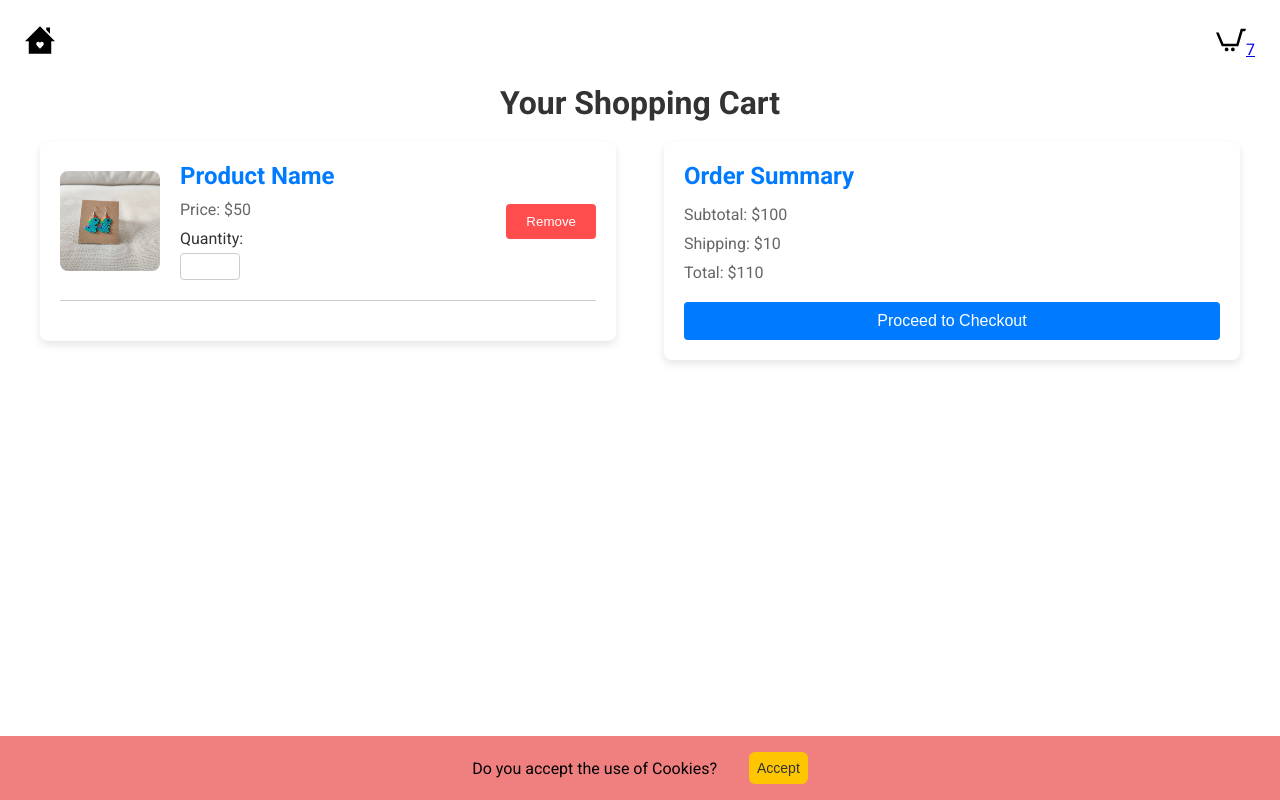
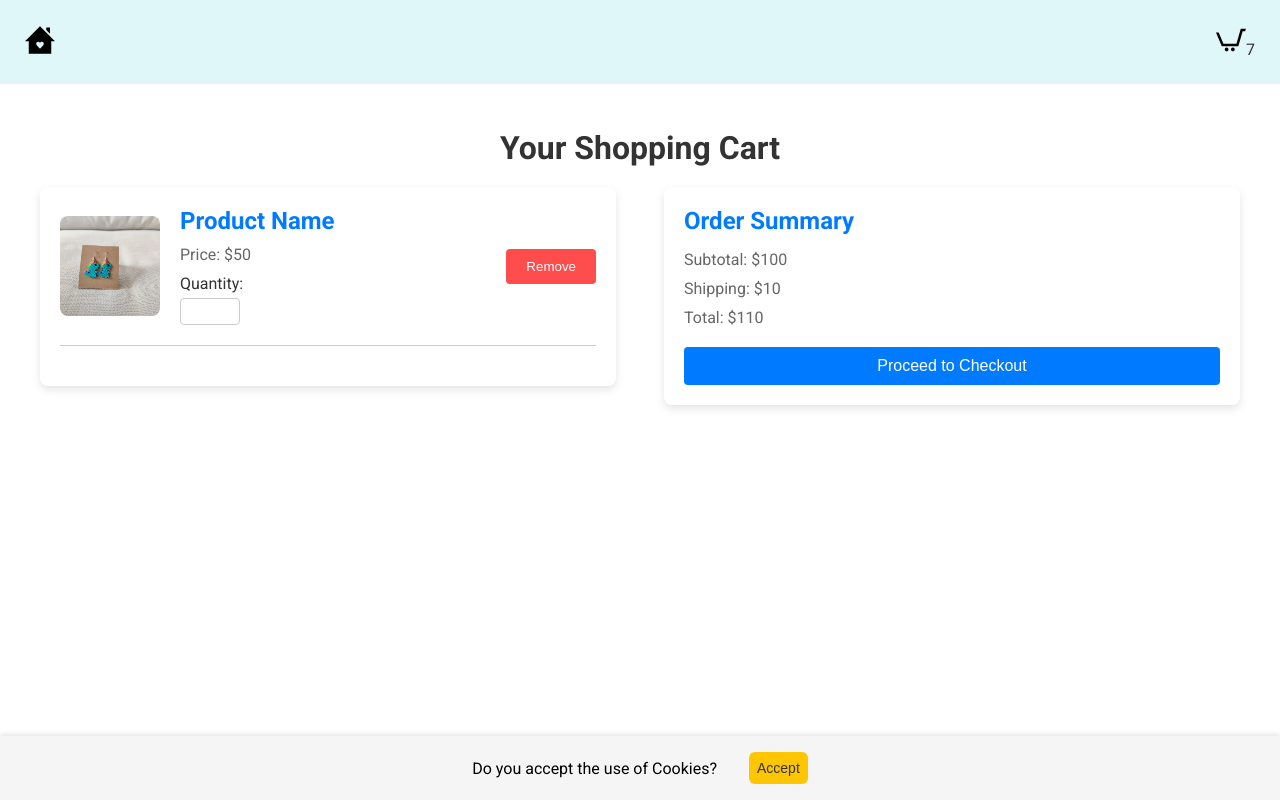
Before and after one commit to chenfran/nextjs-ecommerce-store, a Next.js app: page /shopping-cart in a window 1280 px wide. Built offline with nearby package versions, Linux system fonts and the light colour scheme.

Commit message:
Add styling to the cookie banner and navbar

```diff
--- a/app/CookieBanner.module.scss
+++ b/app/CookieBanner.module.scss
@@ -1,12 +1,14 @@
 .cookieBanner {
-  background-color: lightcoral;
+  background-color: #f5f5f5;
+  position: fixed;
+  bottom: 0;
   padding: 1rem;
+  box-shadow: 0 -2px 5px rgba(0, 0, 0, 0.1);
   display: flex;
   justify-content: center;
   align-items: center;
   gap: 2rem;
-  position: fixed;
-  bottom: 0;
+
   width: 100vw;
   transition: all 0.5s;
   z-index: 1;
--- a/app/globals.scss
+++ b/app/globals.scss
@@ -20,7 +20,15 @@ nav {
   // background-color: blueviolet;
   display: flex;
   justify-content: space-between;
+  align-items: center;
+  background-color: #e0f7fa;
   padding: 25px;
+  margin-bottom: 45px;
+
+  a {
+    color: #333;
+    text-decoration: none;
+  }
 
   img {
     transition: transform 0.3s;
```
